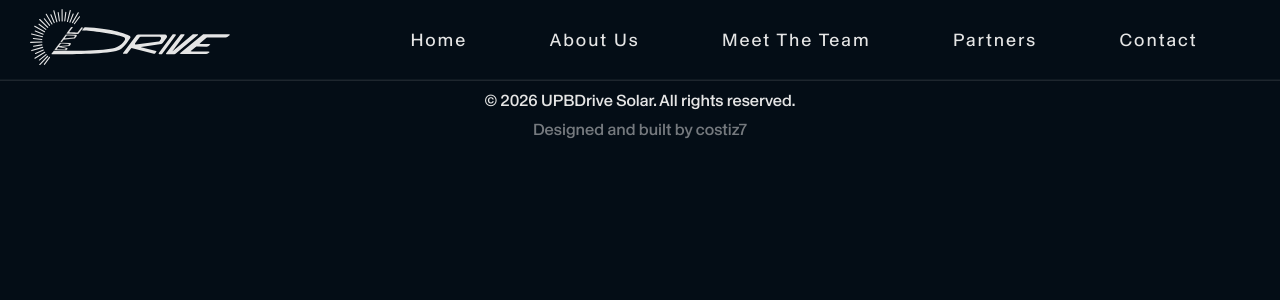
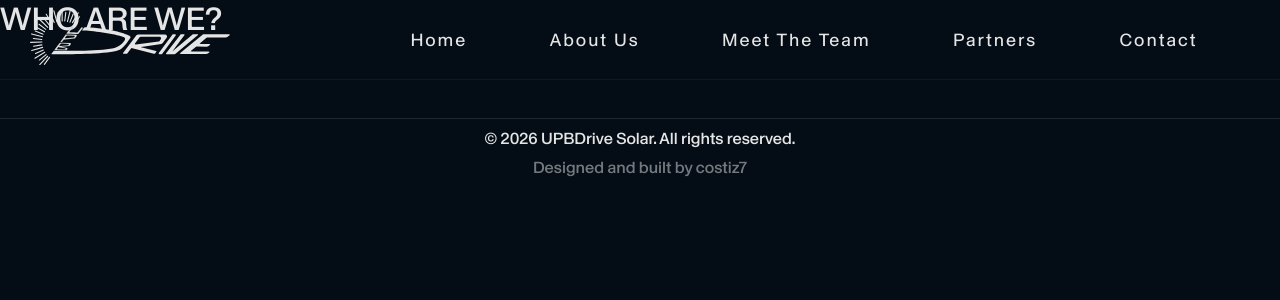
Before and after one commit to costiz7/upb-drive-solar, a React (Vite) app: page /about in a window 1280 px wide. Shown: the top 300 px of the page. Built offline with nearby package versions, Linux system fonts and the light colour scheme.

Commit message:
Started working on a image carousel

```diff
--- /dev/null
+++ b/src/AboutUsPage/AboutUsPage.jsx
@@ -0,0 +1,15 @@
+import './AboutUsPage.css';
+
+function AboutUsPage() {
+    return (
+        <>
+            <div className="about-us-wrapper">
+                <div className="who-are-we-section">
+                    <h1>WHO ARE WE?</h1>
+                </div>
+            </div>
+        </>
+    );
+}
+
+export default AboutUsPage;
--- a/src/App.jsx
+++ b/src/App.jsx
@@ -2,6 +2,7 @@ import { BrowserRouter, Routes, Route, Navigate } from "react-router-dom";
 import "./App.css";
 import MainLayout from "./MainLayout/MainLayout.jsx";
 import HomePage from "./HomePage/HomePage.jsx";
+import AboutUsPage from "./AboutUsPage/AboutUsPage.jsx";
 
 function App() {
 
@@ -11,7 +12,7 @@ function App() {
         <Routes>
           <Route element={ <MainLayout /> }>
             <Route path="/" element={<HomePage />}/>
-            <Route path="/about" element={<></>}/>
+            <Route path="/about" element={<AboutUsPage />}/>
             <Route path="/team" element={<></>}/>
             <Route path="/partners" element={<></>}/>
             <Route path="/contact" element={<></>}/>
--- a/src/HomePage/HomePage.css
+++ b/src/HomePage/HomePage.css
@@ -228,10 +228,10 @@
   }
 
   .intro-right-content > .text-content > span {
-    font-size: 1.9rem;
+    font-size: 1.7rem;
   }
 
   .intro-right-content > .text-content {
-    font-size: 1.5rem;
+    font-size: 1rem;
   }
 }
```
Also changed, not shown: src/Atoms/ImageCarousel/ImageCarousel.jsx (added, +22 -0 lines), src/AboutUsPage/AboutUsPage.css (added), src/Atoms/ImageCarousel/ImageCarousel.css (added).
